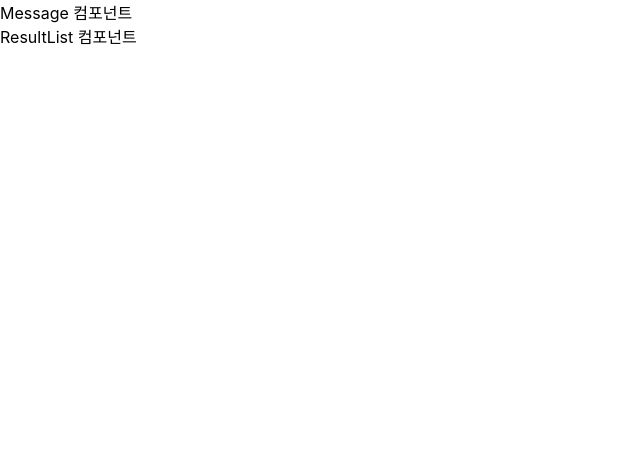
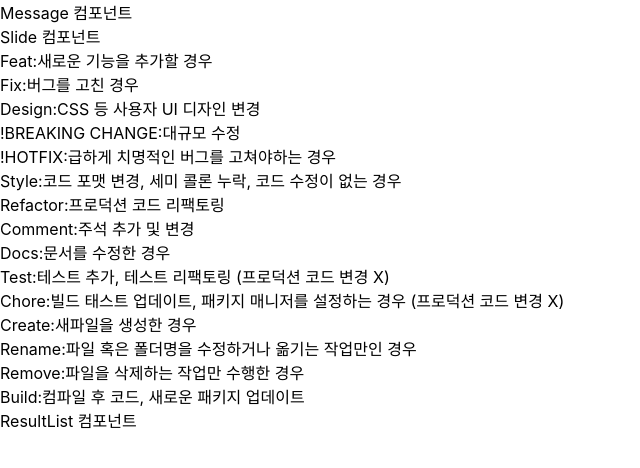
Before and after one commit to kwonyongjun1/commit-message, a React (Create React App) app in the folder commit-message/: page / in a window 1280 px wide. Shown: the top 468 px of the page, without its empty margins (0-640 px from the left). Built offline with nearby package versions, Linux system fonts and the light colour scheme.

Commit message:
📰 Create : Slider 컴포넌트 추가

```diff
--- a/commit-message/src/components/SlideList.js
+++ b/commit-message/src/components/SlideList.js
@@ -1,9 +1,26 @@
-import React from 'react'
+import React, {useState} from 'react'
+import { typeList, emojiList} from '../services/data'
+export default function ResultList() {
+    const [list, setList] = useState(typeList);
 
-export default function ResultList() {
+    const filter = () =>{
+
+        for(let i in typeList){
+
+        }
+
+    };
+
     return(
         <div>
            Slide 컴포넌트
+           {list.map((item, index) => (
+                <div key={index}>
+                    {item.name}
+                    :
+                    {item.description}
+                </div>
+            ))}
         </div>
     );
 }
--- a/commit-message/src/pages/index.js
+++ b/commit-message/src/pages/index.js
@@ -1,10 +1,12 @@
 import React from 'react'
 import LeftCommitMessage from '../components/LeftCommitMessage';
 import ResultList from '../components/ResultList';
+import SlideList from '../components/SlideList'
 export default function MainPage() {
     return(
         <div>
             <LeftCommitMessage/>
+            <SlideList/>
             <ResultList/>
         </div>
     );
```
